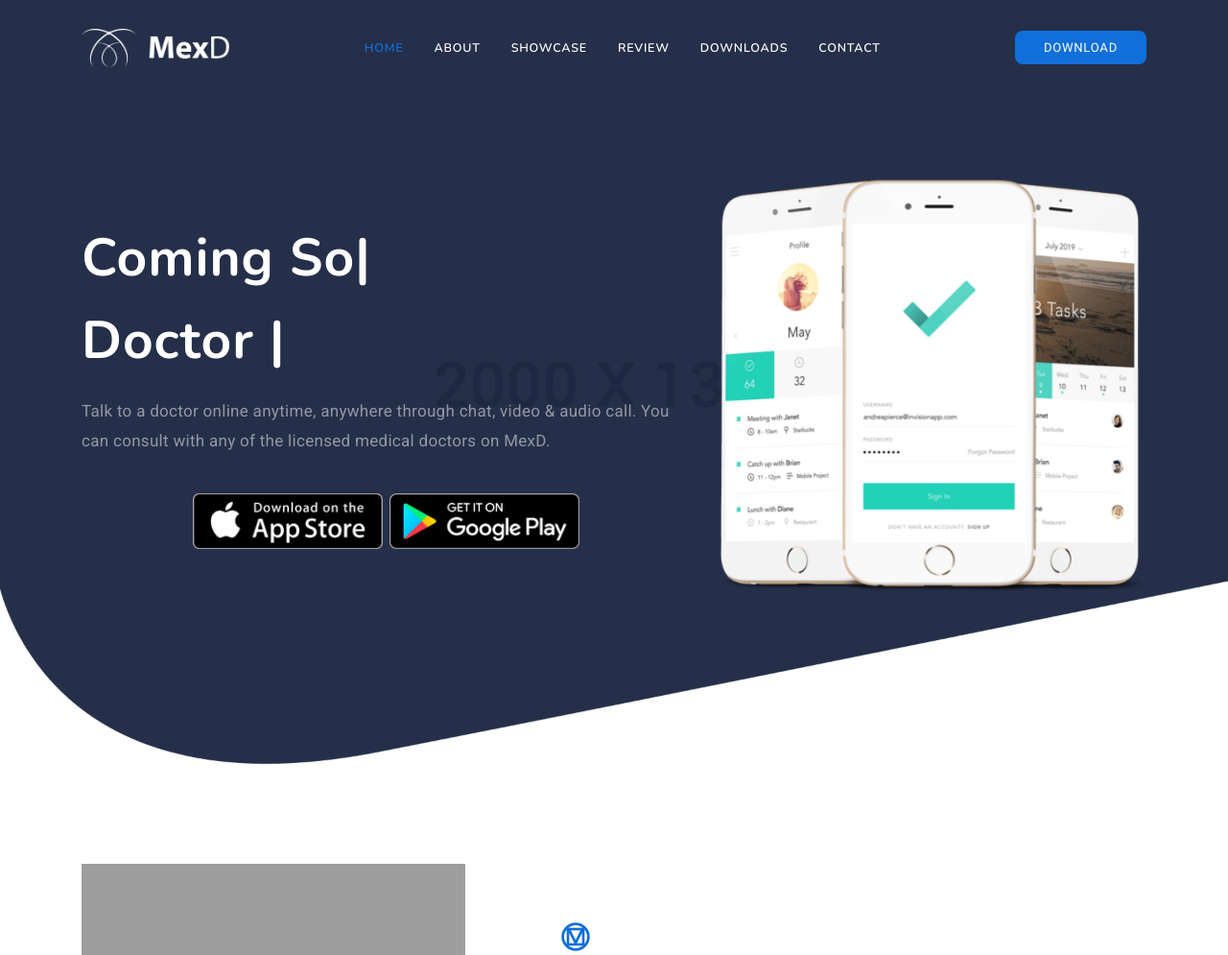
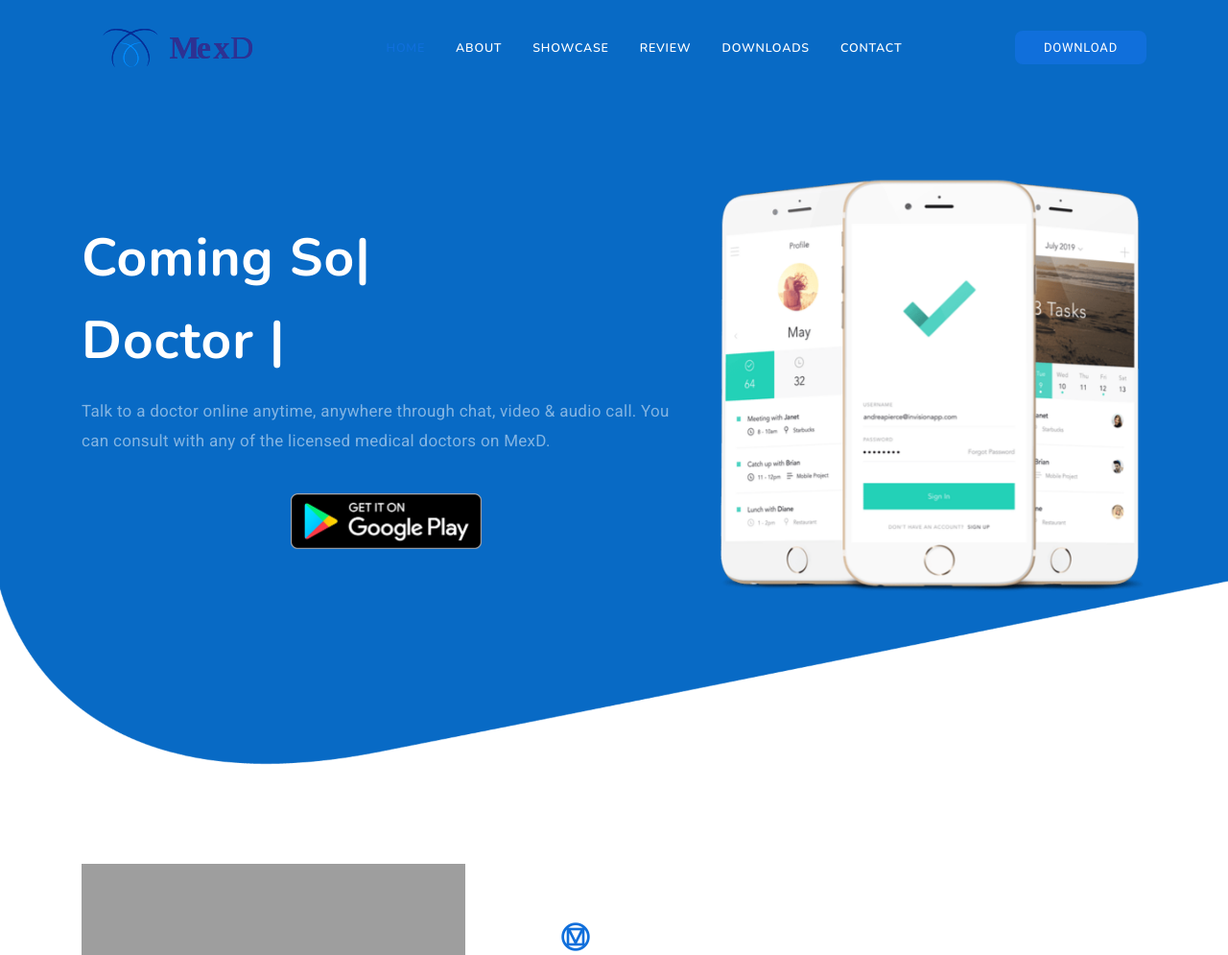
Before and after one commit to kingso101/MexD, a PHP site: page / in a window 1280 px wide. Shown: the top 995 px of the page at 96% size. Run offline with PHP 8.4, Linux system fonts and the light colour scheme; some libraries are stand-ins or nearby versions; grey boxes are pictures that could not be loaded.

Commit message:
Updated commit

```diff
--- a/css/style.css
+++ b/css/style.css
@@ -128,7 +128,7 @@
 }
 
 .bg-overlay {
-  background-color: rgba(20, 30, 58, 0.85);
+  background-color: rgba(8,106,197);
   position: absolute;
   top: 0;
   right: 0;
--- a/index.html
+++ b/index.html
@@ -69,8 +69,8 @@
             <div class="container">
                 <a class="navbar-brand" href="#">
                     <!-- Applock -->
-                    <img src="images/logo/MexD Black@4x.png" class="l-dark" height="40" alt="Logo-dark">
-                    <img src="images/logo/MexD White@4x.png" class="l-light" height="40" alt="Logo-light">
+                    <img src="images/logo/mexd.svg" class="l-dark" height="40" width="200" alt="Logo-dark">
+                    <img src="images/logo/mexd.svg" class="l-light" height="40" width="200" alt="Logo-light">
                 </a>
                 <button class="navbar-toggler" type="button" data-toggle="collapse" data-target="#navbarCollapse" aria-controls="navbarCollapse" aria-expanded="false" aria-label="Toggle navigation">
                     <span class="mdi mdi-menu"></span>
@@ -125,7 +125,7 @@
                                         <div class="row justify-content-center">
                                             <div class="col-md-10">
                                                 <ul class="list-unstyled mb-0 app-download text-center">
-                                                    <li class="list-inline-item"><a href="javascript:void(0)"><img src="images/apple.png" class="img-fluid mt-2" alt=""></a></li>
+                                                    <!-- <li class="list-inline-item"><a href="javascript:void(0)"><img src="images/apple.png" class="img-fluid mt-2" alt=""></a> <img src="images/logo/mexd.svg" class="img-fluid mover-img" alt=""></li> -->
                                                     <li class="list-inline-item"><a href="javascript:void(0)"><img src="images/google.png" class="img-fluid mt-2" alt=""></a></li>
                                                 </ul>
                                             </div><!--end col-->
@@ -507,7 +507,7 @@
                 <div class="row justify-content-center">
                     <div class="col-md-10">
                         <ul class="list-unstyled mb-0 app-download text-center">
-                            <li class="list-inline-item"><a href="javascript:void(0)"><img src="images/apple.png" class="img-fluid mt-2" alt=""></a></li>
+                            <!-- <li class="list-inline-item"><a href="javascript:void(0)"><img src="images/apple.png" class="img-fluid mt-2" alt=""></a></li> -->
                             <li class="list-inline-item"><a href="javascript:void(0)"><img src="images/google.png" class="img-fluid mt-2" alt=""></a></li>
                         </ul>
                     </div><!--end col-->
@@ -598,8 +598,8 @@
                     <div class="col-sm-6">
                         <ul class="list-unstyled text-sm-right social-icon social mb-0 mt-4 mt-sm-0">
                             <li class="list-inline-item"><a href="#"><i class="mdi mdi-facebook"></i></a></li>
-                            <li class="list-inline-item"><a href="#"><i class="mdi mdi-github"></i></a></li>
-                            <li class="list-inline-item"><a href="#"><i class="mdi mdi-dribbble"></i></a></li>
+                            <li class="list-inline-item"><a href="#"><i class="mdi mdi-git"></i></a></li>
+                            <li class="list-inline-item"><a href="#"><i class="mdi mdi-whatsapp"></i></a></li>
                             <li class="list-inline-item"><a href="#"><i class="mdi mdi-instagram"></i></a></li>
                             <li class="list-inline-item"><a href="#"><i class="mdi mdi-twitter"></i></a></li>
                         </ul>
```
Also changed, not shown: images/logo/mexd.svg (added).
